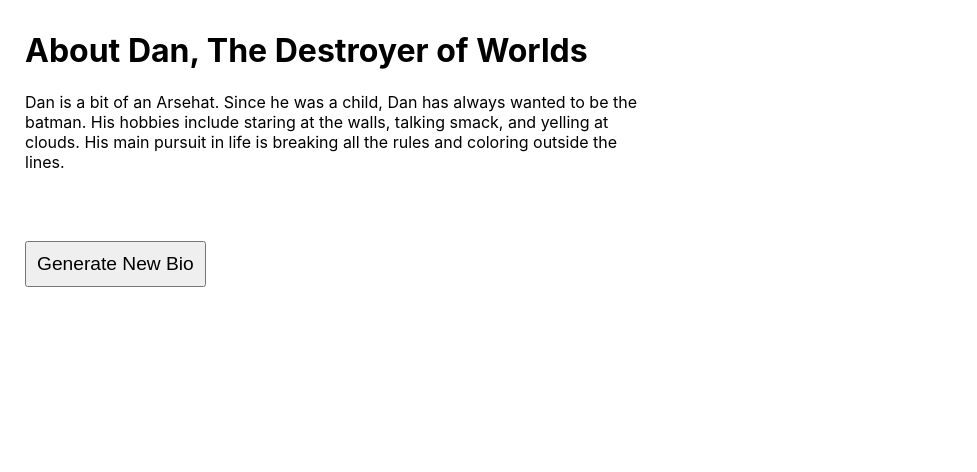
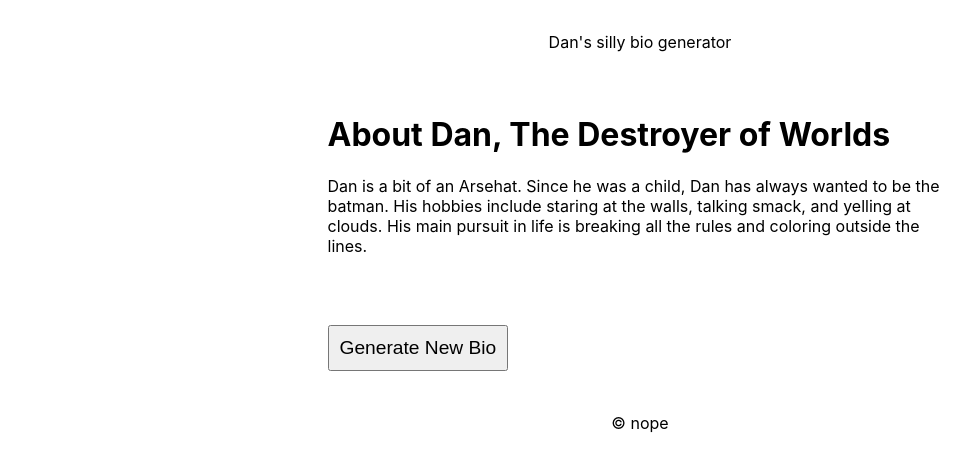
Before and after one commit to dcgoodwin2112/lunchdev-react-holiday-2022, a Next.js app: page /about in a window 1280 px wide. Shown: the top 472 px of the page, without its empty margins (0-977 px from the left). Built offline with nearby package versions, Linux system fonts and the light colour scheme.

Commit message:
Add layout and layout styles to about

```diff
--- /dev/null
+++ b/app/about/layout.module.css
@@ -0,0 +1,10 @@
+.container {
+  display: flex;
+  flex-direction: column;
+  align-items: center;
+}
+
+.container > header,
+.container > footer {
+ padding-block: 2rem;
+}
--- /dev/null
+++ b/app/about/layout.tsx
@@ -0,0 +1,11 @@
+import styles from "./layout.module.css";
+
+export default function Layout({ children }: { children: React.ReactNode }) {
+  return (
+    <div className={styles.container}>
+      <header>Dan&apos;s silly bio generator</header>
+      <main>{children}</main>
+      <footer>&copy; nope</footer>
+    </div>
+  );
+}
```
